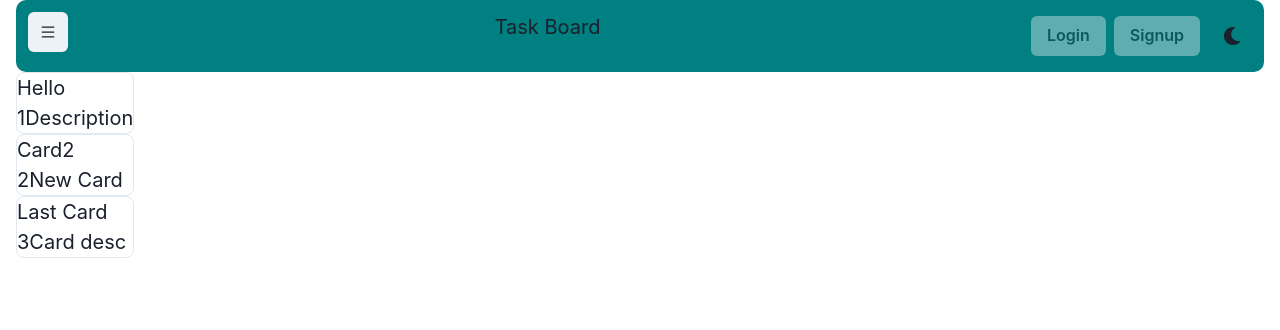
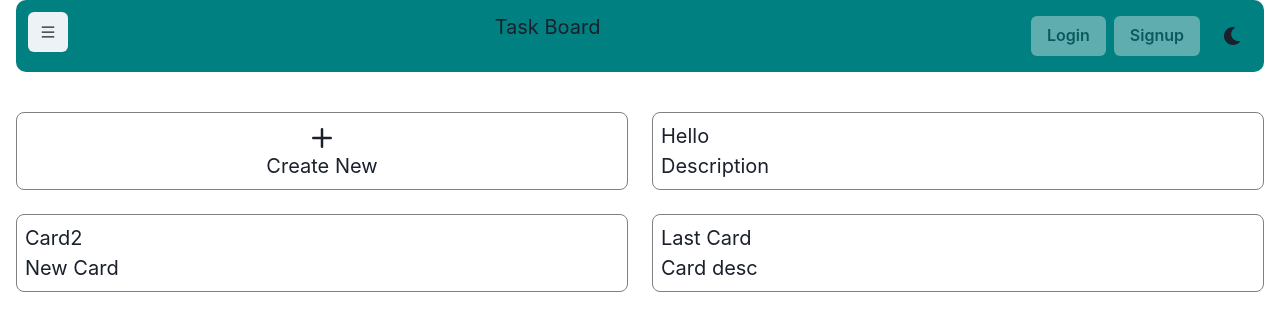
Before and after one commit to WahidX/task-board, a React (Create React App) app in the folder client/: page / in a window 1280 px wide. Shown: the top 330 px of the page. Built offline with nearby package versions, Linux system fonts and the light colour scheme.

Commit message:
todo cards designed

```diff
--- a/client/package.json
+++ b/client/package.json
@@ -3,6 +3,7 @@
   "version": "0.1.0",
   "private": true,
   "dependencies": {
+    "@chakra-ui/icons": "^1.0.13",
     "@chakra-ui/react": "^1.6.1",
     "@emotion/react": "^11.4.0",
     "@emotion/styled": "^11.3.0",
--- a/client/src/components/Cards.tsx
+++ /dev/null
@@ -1,16 +0,0 @@
-import React from "react";
-import { Box } from "@chakra-ui/react";
-
-function Cards(props) {
-	let card = props.card;
-	return (
-		<div>
-			<Box maxW="sm" borderWidth="1px" borderRadius="lg" overflow="hidden">
-				<h2>{card.heading}</h2>
-				<span>{card.id + card.description}</span>
-			</Box>
-		</div>
-	);
-}
-
-export default Cards;
--- a/client/src/components/Column.tsx
+++ /dev/null
@@ -1,12 +0,0 @@
-import React from "react";
-import CardsList from "./CardsList";
-
-function Column(props: Object) {
-	return (
-		<div>
-			<CardsList />
-		</div>
-	);
-}
-
-export default Column;
--- a/client/src/components/CardsList.tsx
+++ b/client/src/components/Home/CardList.tsx
@@ -1,8 +1,10 @@
+import { Grid } from "@chakra-ui/layout";
 import React from "react";
 import Cards from "./Cards";
+import CreateTodo from "./CreateTodo";
 
 interface card {
-	heading: String;
+	title: String;
 	timestamp: Date;
 	description: String;
 	id: number;
@@ -10,33 +12,34 @@ interface card {
 
 const cards: card[] = [
 	{
-		heading: "Hello",
+		title: "Hello",
 		timestamp: new Date(),
 		description: "Description",
 		id: 1,
 	},
 	{
-		heading: "Card2",
+		title: "Card2",
 		timestamp: new Date(),
 		description: "New Card",
 		id: 2,
 	},
 	{
-		heading: "Last Card",
+		title: "Last Card",
 		timestamp: new Date(),
 		description: "Card desc",
 		id: 3,
 	},
 ];
 
-function CardsList(props) {
+function CardList(props) {
 	return (
-		<div>
+		<Grid templateColumns="repeat(2, 1fr)" gap={6} w="100%">
+			<CreateTodo />
 			{cards.map((card) => (
 				<Cards key={card.id} card={card} />
 			))}
-		</div>
+		</Grid>
 	);
 }
 
-export default CardsList;
+export default CardList;
--- /dev/null
+++ b/client/src/components/Home/Cards.tsx
@@ -0,0 +1,44 @@
+import React from "react";
+import { GridItem, Input, Text, Textarea } from "@chakra-ui/react";
+import { IconButton } from "@chakra-ui/button";
+import { useDisclosure } from "@chakra-ui/hooks";
+import { Modal, ModalContent, ModalOverlay, ModalHeader, ModalCloseButton, ModalBody, ModalFooter } from "@chakra-ui/modal";
+import { DeleteIcon, StarIcon } from "@chakra-ui/icons";
+
+function Cards(props) {
+	let card = props.card;
+	const { isOpen, onOpen, onClose } = useDisclosure();
+	return (
+		<GridItem border="solid 1px grey" w="100%" borderRadius="lg" p="2">
+			<div onClick={onOpen}>
+				<Text>{card.title}</Text>
+				<Text>{card.description}</Text>
+			</div>
+
+			<Modal onClose={onClose} size={"xl"} isOpen={isOpen}>
+				<ModalOverlay />
+				<ModalContent>
+					<ModalHeader>
+						<Input fontSize="2xl" w="95%" value={card.title} placeholder="title" />
+					</ModalHeader>
+					<ModalCloseButton />
+
+					<ModalBody>
+						<Textarea resize="vertical" placeholder="Content" value={card.description} />
+					</ModalBody>
+
+					<ModalFooter>
+						<IconButton aria-label="delete-todo">
+							<DeleteIcon />
+						</IconButton>
+						<IconButton aria-label="fav-todo">
+							<StarIcon />
+						</IconButton>
+					</ModalFooter>
+				</ModalContent>
+			</Modal>
+		</GridItem>
+	);
+}
+
+export default Cards;
--- /dev/null
+++ b/client/src/components/Home/CreateTodo.tsx
@@ -0,0 +1,55 @@
+import React, { useState } from "react";
+import { Box, GridItem, Input, Text, Textarea } from "@chakra-ui/react";
+import { Button, IconButton } from "@chakra-ui/button";
+import { useDisclosure } from "@chakra-ui/hooks";
+import { Modal, ModalContent, ModalOverlay, ModalHeader, ModalCloseButton, ModalBody, ModalFooter } from "@chakra-ui/modal";
+import { DeleteIcon, StarIcon, AddIcon } from "@chakra-ui/icons";
+
+function CreateTodo(props) {
+	const { isOpen, onOpen, onClose } = useDisclosure();
+	const [card, setCard] = useState({
+		title: "",
+		description: "",
+	});
+
+	return (
+		<GridItem border="solid 1px grey" w="100%" borderRadius="lg" p="2">
+			<Box onClick={onOpen} textAlign="center">
+				<AddIcon />
+				<Text>Create New</Text>
+			</Box>
+
+			<Modal onClose={onClose} size={"xl"} isOpen={isOpen}>
+				<ModalOverlay />
+				<ModalContent>
+					<ModalHeader>
+						<Input fontSize="2xl" w="95%" placeholder="title" value={card.title} onChange={(e) => setCard({ ...card, title: e.target.value })} />
+					</ModalHeader>
+					<ModalCloseButton />
+
+					<ModalBody>
+						<Textarea
+							resize="vertical"
+							placeholder="Content"
+							value={card.description}
+							onChange={(e) => setCard({ ...card, description: e.target.value })}
+						/>
+					</ModalBody>
+
+					<ModalFooter justifyContent="space-between">
+						<IconButton left="0" aria-label="fav-todo">
+							<DeleteIcon />
+						</IconButton>
+
+						<IconButton aria-label="fav-todo">
+							<StarIcon />
+						</IconButton>
+						<Button aria-label="delete-todo">Create</Button>
+					</ModalFooter>
+				</ModalContent>
+			</Modal>
+		</GridItem>
+	);
+}
+
+export default CreateTodo;
--- a/client/src/components/Home.tsx
+++ b/client/src/components/Home/index.tsx
@@ -1,11 +1,11 @@
 import { Box } from "@chakra-ui/layout";
 import React from "react";
-import Column from "./Column";
+import CardList from "./CardList";
 
 function Home(props) {
 	return (
-		<Box display="flex">
-			<Column />
+		<Box marginTop="10">
+			<CardList />
 		</Box>
 	);
 }
```
Also changed, not shown: 1 other file (tests, documents, lock files or other folders).
